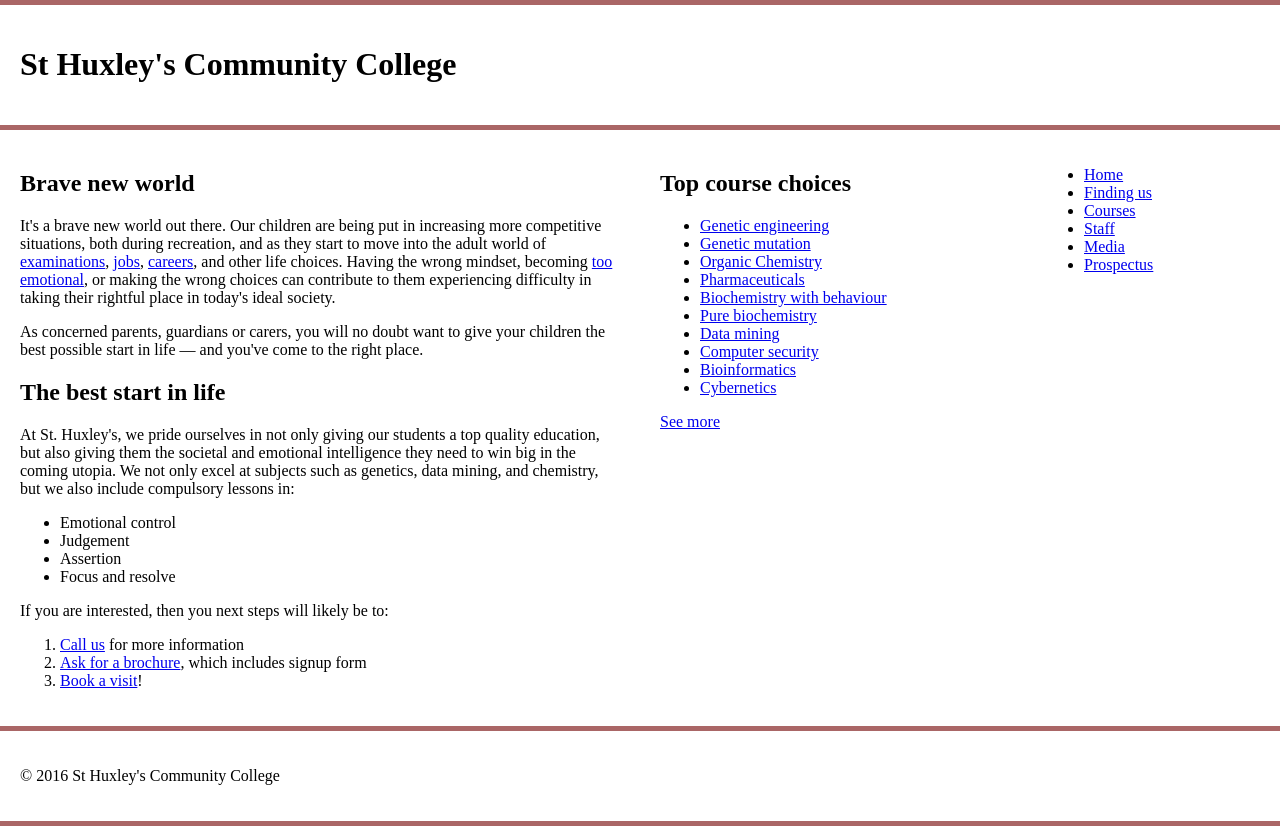
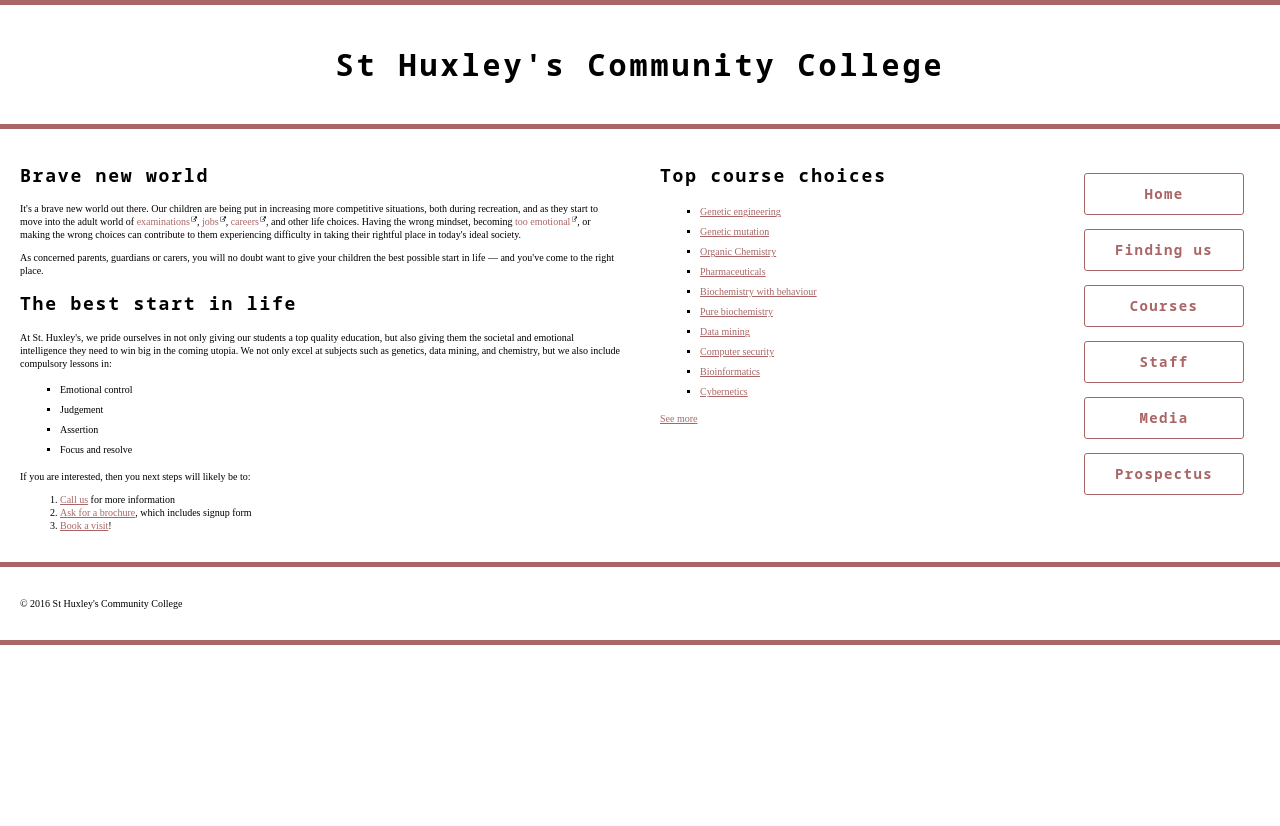
Before and after one commit to dzungng1709/wpr2, a plain HTML site: page Tut6/index.html in a window 1280 px wide. After the commit the page ends 800 px from the top, so only its background shows below. Drawn offline with Linux system fonts and the light colour scheme.

Commit message:
edit tut 6 Signed-off-by: Dung Nguyen <1901060010@s.hanu.edu.vn>

```diff
--- a/Tut6/style.css
+++ b/Tut6/style.css
@@ -43,3 +43,69 @@
   }
 
   /* WRITE YOUR CODE BELOW HERE */
+
+  html{
+    font-size: 10px;
+  }
+
+body {
+  font-family: 'Roboto Slab', serif;
+  line-height: 1.3;
+}
+
+a[href*= "https"]{
+  padding-right: .70em;
+  text-decoration: none;
+  outline: none;
+  background: url(images/link_icon.png);
+  background-size: .58em .58em;
+  background-position: top right;
+  background-repeat: no-repeat;
+  }
+
+  h1{
+    font-family: 'Noto Sans Mono', monospace;
+    text-align: center;
+    font-size: 3em;
+    letter-spacing: 0.1em;
+  }
+
+  h2{
+    font-family: 'Noto Sans Mono', monospace;
+    letter-spacing: 0.1em;
+    font-weight: bold;
+    font-size: large;
+   }
+
+  ul{
+    list-style-type: square;
+    line-height: 2em;
+  }
+
+  a:visited, a:link, a:focus{
+    color: #a66;
+  }
+
+  nav ul{
+    padding-right: 3px;
+  }
+nav ul li {
+   list-style-type: none;
+
+}
+
+nav ul li a{
+  font-size: 14px;
+  font-weight: bold;
+  display: inline-block;
+   font-family: 'Noto Sans Mono', monospace;
+   letter-spacing: 0.1em;
+   list-style-type: none;
+   line-height: 40px;
+   width: 160px;
+   border: 1.2px solid #a66;
+   border-radius: 3px;
+   text-align: center;
+   margin-top: 1em;
+   text-decoration: none;
+}
```
Also changed, not shown: Tut6/index.html (+15 -3 lines), Tut6/images/link_icon.png (added), 1 other file.
